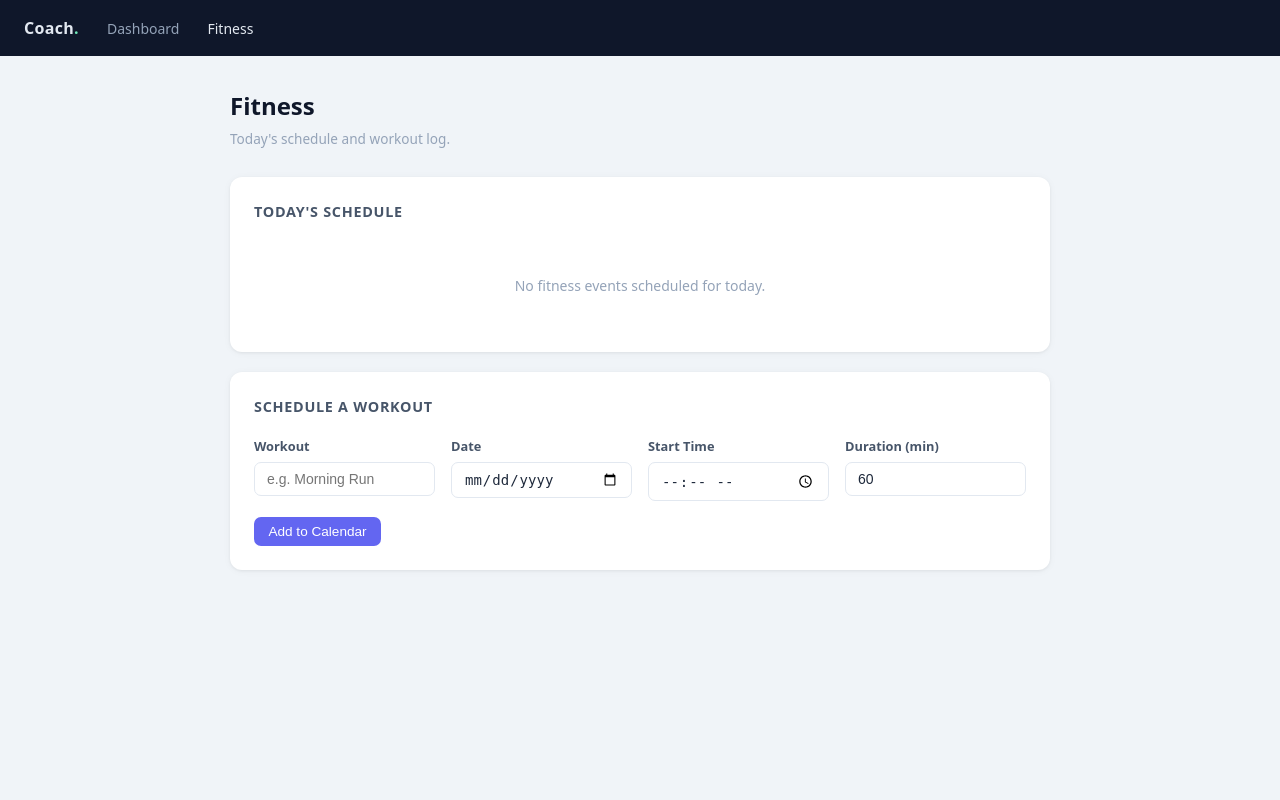
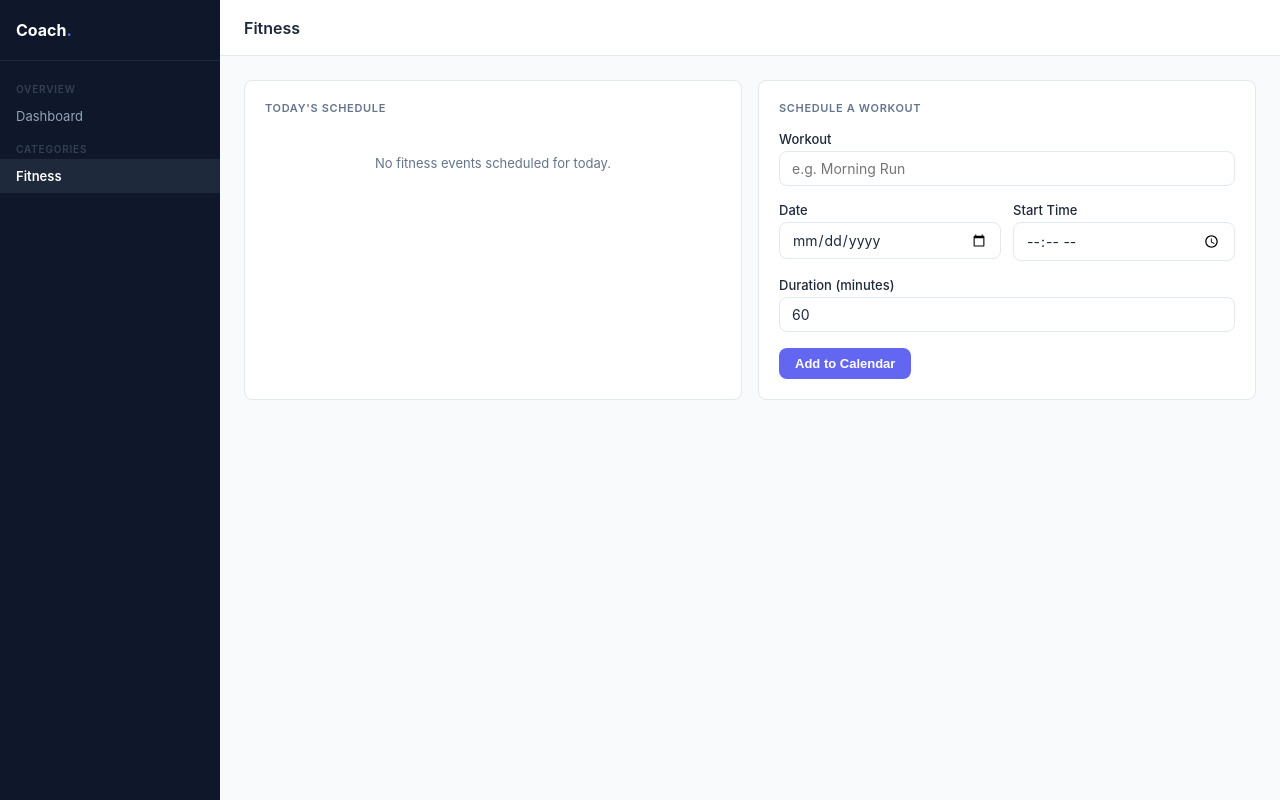
Before and after one commit to daveinc/personal-trainer-agent, a FastAPI app: template coach/app/templates/fitness.html in a window 1280 px wide. Run offline with FastAPI, Linux system fonts and the light colour scheme; the template is opened without the code that fills it, so the values that code supplies are empty; some libraries are stand-ins or nearby versions.

Commit message:
v0.1.1: sidebar layout, proper dashboard with stat cards
Co-Authored-By: Claude Sonnet 4.6 <noreply@anthropic.com>

```diff
--- a/coach/app/static/app.css
+++ b/coach/app/static/app.css
@@ -1,171 +1,253 @@
+:root {
+  --primary: #6366f1;
+  --primary-dark: #4f46e5;
+  --sidebar-width: 220px;
+  --sidebar-bg: #0f172a;
+  --bg: #f8fafc;
+  --card-bg: #ffffff;
+  --border: #e2e8f0;
+  --text: #1e293b;
+  --text-muted: #64748b;
+  --success: #22c55e;
+  --warning: #f59e0b;
+  --error: #ef4444;
+  --radius: 8px;
+}
+
 *, *::before, *::after { box-sizing: border-box; margin: 0; padding: 0; }
 
 body {
-  font-family: system-ui, -apple-system, BlinkMacSystemFont, "Segoe UI", sans-serif;
-  background: #f0f4f8;
-  color: #1e293b;
-  font-size: 15px;
-  line-height: 1.5;
+  font-family: -apple-system, BlinkMacSystemFont, "Segoe UI", sans-serif;
+  background: var(--bg);
+  color: var(--text);
+  font-size: 14px;
 }
 
-/* ── Nav ── */
-.nav {
-  background: #0f172a;
+/* ── Sidebar layout ── */
+.layout { display: flex; min-height: 100vh; }
+
+.sidebar {
+  width: var(--sidebar-width);
+  background: var(--sidebar-bg);
+  display: flex;
+  flex-direction: column;
+  position: fixed;
+  top: 0; left: 0; bottom: 0;
+  z-index: 100;
+}
+
+.sidebar-logo {
+  padding: 20px 16px;
+  font-size: 16px;
+  font-weight: 700;
+  color: #ffffff;
+  border-bottom: 1px solid #1e293b;
+  text-decoration: none;
+  display: block;
+}
+.sidebar-logo span { color: var(--primary); }
+
+.sidebar-nav { flex: 1; padding: 12px 0; overflow-y: auto; }
+
+.nav-section {
+  padding: 10px 16px 4px;
+  font-size: 10px;
+  font-weight: 600;
+  letter-spacing: 0.08em;
+  text-transform: uppercase;
+  color: #334155;
+}
+
+.nav-link {
+  display: flex;
+  align-items: center;
+  gap: 10px;
+  padding: 9px 16px;
+  color: #94a3b8;
+  text-decoration: none;
+  font-size: 13px;
+  transition: background 0.12s, color 0.12s;
+}
+.nav-link:hover { background: #1e293b; color: #e2e8f0; }
+.nav-link.active { background: #1e293b; color: #ffffff; font-weight: 600; }
+
+.sidebar-footer {
+  padding: 12px 16px;
+  border-top: 1px solid #1e293b;
+  font-size: 12px;
+  color: #475569;
+}
+.sidebar-footer a { color: #475569; text-decoration: none; }
+.sidebar-footer a:hover { color: #94a3b8; }
+
+/* ── Main area ── */
+.main {
+  margin-left: var(--sidebar-width);
+  flex: 1;
+  display: flex;
+  flex-direction: column;
+  min-height: 100vh;
+}
+
+.topbar {
+  background: var(--card-bg);
+  border-bottom: 1px solid var(--border);
+  padding: 0 24px;
   height: 56px;
   display: flex;
   align-items: center;
-  padding: 0 1.5rem;
-  gap: 1.75rem;
+  justify-content: space-between;
   position: sticky;
   top: 0;
-  z-index: 100;
+  z-index: 50;
 }
-.nav-brand {
-  color: #e2e8f0;
-  font-weight: 700;
-  font-size: 1rem;
-  text-decoration: none;
-  letter-spacing: 0.02em;
-}
-.nav-brand span { color: #6ee7b7; }
-.nav-link {
-  color: #94a3b8;
-  text-decoration: none;
-  font-size: 0.875rem;
-  transition: color 0.15s;
-}
-.nav-link:hover, .nav-link.active { color: #e2e8f0; }
-.nav-spacer { flex: 1; }
-.nav-user { color: #64748b; font-size: 0.8rem; }
-.nav-user a { color: #64748b; text-decoration: none; }
-.nav-user a:hover { color: #94a3b8; }
+.topbar-title { font-size: 16px; font-weight: 600; }
+.topbar-right { display: flex; align-items: center; gap: 12px; font-size: 13px; color: var(--text-muted); }
 
-/* ── Layout ── */
-.page { max-width: 860px; margin: 0 auto; padding: 2rem 1.25rem; }
+.content { padding: 24px; flex: 1; }
 
 /* ── Cards ── */
 .card {
-  background: white;
-  border-radius: 12px;
-  box-shadow: 0 1px 3px rgba(0,0,0,0.06), 0 1px 8px rgba(0,0,0,0.04);
-  padding: 1.5rem;
-  margin-bottom: 1.25rem;
+  background: var(--card-bg);
+  border: 1px solid var(--border);
+  border-radius: var(--radius);
+  padding: 20px;
+  margin-bottom: 16px;
 }
-.card-header {
-  display: flex;
-  align-items: center;
-  justify-content: space-between;
-  margin-bottom: 1.25rem;
+
+.card-title {
+  font-size: 11px;
+  font-weight: 600;
+  color: var(--text-muted);
+  text-transform: uppercase;
+  letter-spacing: 0.06em;
+  margin-bottom: 8px;
 }
-.card-title { font-size: 0.9rem; font-weight: 600; color: #475569; text-transform: uppercase; letter-spacing: 0.05em; }
+.card-value { font-size: 28px; font-weight: 700; color: var(--text); }
+.card-sub { font-size: 12px; color: var(--text-muted); margin-top: 4px; }
+
+/* ── Grids ── */
+.grid { display: grid; gap: 16px; }
+.grid-4 { grid-template-columns: repeat(4, 1fr); }
+.grid-3 { grid-template-columns: repeat(3, 1fr); }
+.grid-2 { grid-template-columns: repeat(2, 1fr); }
+
+/* ── Status dot ── */
+.dot { display: inline-block; width: 8px; height: 8px; border-radius: 50%; margin-right: 6px; }
+.dot.ok    { background: var(--success); }
+.dot.error { background: var(--error); }
+.dot.warn  { background: var(--warning); }
 
 /* ── Buttons ── */
 .btn {
   display: inline-flex;
   align-items: center;
-  gap: 0.4rem;
-  padding: 0.45rem 0.9rem;
-  border-radius: 7px;
+  gap: 6px;
+  padding: 8px 16px;
+  border-radius: var(--radius);
+  font-size: 13px;
+  font-weight: 600;
+  cursor: pointer;
   border: none;
-  cursor: pointer;
-  font-size: 0.85rem;
-  font-weight: 500;
   text-decoration: none;
   transition: opacity 0.15s;
   white-space: nowrap;
 }
-.btn:hover { opacity: 0.88; }
-.btn-primary { background: #6366f1; color: white; }
-.btn-success { background: #16a34a; color: white; }
-.btn-warning { background: #d97706; color: white; }
-.btn-danger  { background: #dc2626; color: white; }
-.btn-ghost   { background: transparent; color: #6366f1; border: 1.5px solid #6366f1; }
-.btn-sm { padding: 0.3rem 0.65rem; font-size: 0.8rem; }
-.btn[disabled] { opacity: 0.5; cursor: default; }
+.btn:hover { opacity: 0.85; }
+.btn-primary   { background: var(--primary); color: white; }
+.btn-secondary { background: var(--border); color: var(--text); }
+.btn-success   { background: #16a34a; color: white; }
+.btn-warning   { background: #d97706; color: white; }
+.btn-danger    { background: #fee2e2; color: var(--error); }
+.btn-sm { padding: 5px 10px; font-size: 12px; }
+.w-full { width: 100%; justify-content: center; }
 
 /* ── Forms ── */
-.form-group { margin-bottom: 1rem; }
-.form-label { display: block; font-size: 0.8rem; font-weight: 600; color: #475569; margin-bottom: 0.35rem; }
-.form-input, .form-select {
+.form-group { margin-bottom: 16px; }
+.form-label { display: block; font-size: 13px; font-weight: 500; margin-bottom: 4px; }
+.form-input, select {
   width: 100%;
-  padding: 0.5rem 0.75rem;
-  border: 1.5px solid #e2e8f0;
-  border-radius: 7px;
-  font-size: 0.875rem;
+  padding: 8px 12px;
+  border: 1px solid var(--border);
+  border-radius: var(--radius);
+  font-size: 14px;
+  font-family: inherit;
+  outline: none;
   background: white;
-  color: #1e293b;
-  transition: border-color 0.15s;
+  color: var(--text);
 }
-.form-input:focus, .form-select:focus {
-  outline: none;
-  border-color: #6366f1;
-  box-shadow: 0 0 0 3px rgba(99,102,241,0.12);
+.form-input:focus, select:focus { border-color: var(--primary); box-shadow: 0 0 0 3px rgba(99,102,241,0.1); }
+.form-row { display: grid; grid-template-columns: repeat(auto-fit, minmax(140px, 1fr)); gap: 12px; }
+
+/* ── Tables ── */
+table { width: 100%; border-collapse: collapse; font-size: 13px; }
+th {
+  text-align: left;
+  padding: 8px 12px;
+  font-weight: 600;
+  border-bottom: 2px solid var(--border);
+  color: var(--text-muted);
+  font-size: 11px;
+  text-transform: uppercase;
+  letter-spacing: 0.05em;
 }
-.form-row { display: grid; grid-template-columns: repeat(auto-fit, minmax(140px, 1fr)); gap: 1rem; }
+td { padding: 10px 12px; border-bottom: 1px solid var(--border); }
+tr:last-child td { border-bottom: none; }
+tr:hover td { background: #f8fafc; }
 
 /* ── Event list ── */
-.event-list { display: flex; flex-direction: column; gap: 0; }
+.event-list { display: flex; flex-direction: column; }
 .event-item {
   display: flex;
   align-items: center;
-  gap: 1rem;
-  padding: 0.85rem 0;
-  border-bottom: 1px solid #f1f5f9;
+  gap: 12px;
+  padding: 10px 0;
+  border-bottom: 1px solid var(--border);
 }
 .event-item:last-child { border-bottom: none; }
-.event-time { font-size: 0.78rem; color: #94a3b8; min-width: 80px; font-variant-numeric: tabular-nums; }
-.event-title { flex: 1; font-weight: 500; font-size: 0.9rem; }
-.event-actions { display: flex; gap: 0.4rem; flex-shrink: 0; }
+.event-time { font-size: 12px; color: var(--text-muted); min-width: 80px; font-variant-numeric: tabular-nums; }
+.event-title { flex: 1; font-weight: 500; }
+.event-actions { display: flex; gap: 6px; flex-shrink: 0; }
 
 /* ── Badges ── */
-.badge {
-  display: inline-block;
-  padding: 0.2rem 0.65rem;
-  border-radius: 99px;
-  font-size: 0.75rem;
-  font-weight: 600;
-}
+.badge { display: inline-block; padding: 2px 8px; border-radius: 99px; font-size: 11px; font-weight: 600; }
 .badge-completed { background: #dcfce7; color: #15803d; }
 .badge-skipped   { background: #fef3c7; color: #b45309; }
 .badge-missed    { background: #fee2e2; color: #b91c1c; }
 
-/* ── Status dot ── */
-.dot { width: 8px; height: 8px; border-radius: 50%; display: inline-block; }
-.dot-green { background: #22c55e; }
-.dot-red   { background: #ef4444; }
+/* ── Login ── */
+.login-wrap { min-height: 100vh; display: flex; align-items: center; justify-content: center; background: var(--bg); }
+.login-card { background: var(--card-bg); border: 1px solid var(--border); border-radius: var(--radius); padding: 40px; width: 360px; }
+.login-title { font-size: 22px; font-weight: 700; margin-bottom: 4px; }
+.login-title span { color: var(--primary); }
+.login-sub { color: var(--text-muted); margin-bottom: 28px; font-size: 13px; }
 
-/* ── Login ── */
-.login-wrap { min-height: 100vh; display: flex; align-items: center; justify-content: center; padding: 1rem; }
-.login-card { width: 100%; max-width: 380px; }
-.login-brand { font-size: 1.6rem; font-weight: 700; color: #0f172a; margin-bottom: 0.25rem; }
-.login-brand span { color: #6366f1; }
-.login-sub { color: #94a3b8; font-size: 0.875rem; margin-bottom: 2rem; }
-
-/* ── Dashboard summary ── */
-.summary-grid { display: grid; grid-template-columns: repeat(auto-fit, minmax(160px, 1fr)); gap: 1rem; margin-bottom: 1.25rem; }
-.summary-item { text-align: center; padding: 1rem; background: #f8fafc; border-radius: 10px; }
-.summary-num { font-size: 2rem; font-weight: 700; color: #6366f1; }
-.summary-label { font-size: 0.78rem; color: #94a3b8; margin-top: 0.2rem; }
+/* ── Alerts ── */
+.alert { padding: 10px 14px; border-radius: var(--radius); margin-bottom: 16px; font-size: 13px; }
+.alert-error   { background: #fee2e2; color: #991b1b; }
+.alert-success { background: #dcfce7; color: #166634; }
 
 /* ── Empty state ── */
-.empty { text-align: center; padding: 2rem; color: #94a3b8; font-size: 0.875rem; }
+.empty { text-align: center; padding: 24px; color: var(--text-muted); font-size: 13px; }
 
-/* ── HTMX loading ── */
+/* ── Utility ── */
+.page-title { font-size: 20px; font-weight: 700; margin-bottom: 20px; }
+.text-muted  { color: var(--text-muted); }
+.text-sm     { font-size: 12px; }
+.mt-8  { margin-top: 8px; }
+.mt-16 { margin-top: 16px; }
+.flex  { display: flex; }
+.items-center { align-items: center; }
+.justify-between { justify-content: space-between; }
+.gap-8  { gap: 8px; }
+.gap-16 { gap: 16px; }
 .htmx-indicator { opacity: 0; transition: opacity 0.2s; }
 .htmx-request .htmx-indicator { opacity: 1; }
 
-/* ── Utility ── */
-.flex { display: flex; }
-.items-center { align-items: center; }
-.gap-2 { gap: 0.5rem; }
-.mt-1 { margin-top: 0.5rem; }
-.mt-2 { margin-top: 1rem; }
-.text-muted { color: #94a3b8; font-size: 0.85rem; }
-.w-full { width: 100%; }
-
-@media (max-width: 600px) {
-  .nav { padding: 0 1rem; gap: 1.25rem; }
-  .page { padding: 1.25rem 1rem; }
-  .event-item { flex-wrap: wrap; }
-  .event-actions { width: 100%; justify-content: flex-end; }
+/* ── Responsive ── */
+@media (max-width: 768px) {
+  .sidebar { transform: translateX(-100%); }
+  .main { margin-left: 0; }
+  .grid-4 { grid-template-columns: repeat(2, 1fr); }
+  .grid-2 { grid-template-columns: 1fr; }
 }
--- a/coach/app/templates/base.html
+++ b/coach/app/templates/base.html
@@ -9,22 +9,38 @@
   <script src="https://unpkg.com/htmx.org@1.9.12" defer></script>
 </head>
 <body>
+<div class="layout">
 
-{% block nav %}
-<nav class="nav">
-  <a href="ui/dashboard" class="nav-brand">Coach<span>.</span></a>
-  <a href="ui/dashboard" class="nav-link {% if active == 'dashboard' %}active{% endif %}">Dashboard</a>
-  <a href="ui/fitness" class="nav-link {% if active == 'fitness' %}active{% endif %}">Fitness</a>
-  <div class="nav-spacer"></div>
-  {% if user %}
-  <span class="nav-user">{{ user.display_name }} &nbsp;·&nbsp; <a href="auth/logout">logout</a></span>
-  {% endif %}
-</nav>
-{% endblock %}
+  <aside class="sidebar">
+    <a href="ui/dashboard" class="sidebar-logo">Coach<span>.</span></a>
+    <nav class="sidebar-nav">
+      <div class="nav-section">Overview</div>
+      <a href="ui/dashboard" class="nav-link {% if active == 'dashboard' %}active{% endif %}">
+        Dashboard
+      </a>
+      <div class="nav-section">Categories</div>
+      <a href="ui/fitness" class="nav-link {% if active == 'fitness' %}active{% endif %}">
+        Fitness
+      </a>
+    </nav>
+    {% if user %}
+    <div class="sidebar-footer">
+      {{ user.display_name }}<br>
+      <a href="auth/logout">Log out</a>
+    </div>
+    {% endif %}
+  </aside>
 
-<main class="page">
-  {% block content %}{% endblock %}
-</main>
+  <div class="main">
+    <div class="topbar">
+      <div class="topbar-title">{% block page_title %}{% endblock %}</div>
+      <div class="topbar-right">{% block topbar_right %}{% endblock %}</div>
+    </div>
+    <div class="content">
+      {% block content %}{% endblock %}
+    </div>
+  </div>
 
+</div>
 </body>
 </html>
--- a/coach/app/templates/fitness.html
+++ b/coach/app/templates/fitness.html
@@ -1,16 +1,13 @@
 {% extends "base.html" %}
 {% set active = "fitness" %}
 {% block title %}Coach · Fitness{% endblock %}
+{% block page_title %}Fitness{% endblock %}
 
 {% block content %}
-<div style="margin-bottom:1.75rem;">
-  <h1 style="font-size:1.5rem;font-weight:700;color:#0f172a;">Fitness</h1>
-  <p class="text-muted" style="margin-top:0.3rem;">Today's schedule and workout log.</p>
-</div>
-
+<div class="grid grid-2">
   <div class="card">
-  <div class="card-header">
-    <span class="card-title">Today's Schedule</span>
+    <div class="flex justify-between items-center" style="margin-bottom:16px;">
+      <div class="card-title" style="margin:0;">Today's Schedule</div>
     </div>
     <div id="today-events"
          hx-get="ui/fitness/today"
@@ -21,18 +18,16 @@
   </div>
 
   <div class="card">
-  <div class="card-header">
-    <span class="card-title">Schedule a Workout</span>
-  </div>
+    <div class="card-title" style="margin-bottom:16px;">Schedule a Workout</div>
     <form hx-post="ui/fitness/schedule"
           hx-target="#today-events"
           hx-swap="innerHTML"
-        hx-on::after-request="if(event.detail.successful){this.reset()}">
-    <div class="form-row">
+          hx-on::after-request="if(event.detail.successful){this.reset();document.getElementById('sched-date').valueAsDate=new Date();}">
       <div class="form-group">
         <label class="form-label">Workout</label>
         <input class="form-input" type="text" name="title" placeholder="e.g. Morning Run" required>
       </div>
+      <div class="form-row">
         <div class="form-group">
           <label class="form-label">Date</label>
           <input class="form-input" type="date" name="date" id="sched-date" required>
@@ -41,17 +36,16 @@
           <label class="form-label">Start Time</label>
           <input class="form-input" type="time" name="start_time" required>
         </div>
+      </div>
       <div class="form-group">
-        <label class="form-label">Duration (min)</label>
+        <label class="form-label">Duration (minutes)</label>
         <input class="form-input" type="number" name="duration" value="60" min="5" max="480">
-      </div>
       </div>
       <button class="btn btn-primary" type="submit">Add to Calendar</button>
     </form>
   </div>
+</div>
 {% endblock %}
-
-{% block nav %}{{ super() }}{% endblock %}
 
 <script>
 document.getElementById('sched-date').valueAsDate = new Date();
--- a/coach/app/templates/login.html
+++ b/coach/app/templates/login.html
@@ -9,8 +9,8 @@
 </head>
 <body>
 <div class="login-wrap">
-  <div class="login-card card">
-    <div class="login-brand">Coach<span>.</span></div>
+  <div class="login-card">
+    <div class="login-title">Coach<span>.</span></div>
     <div class="login-sub">Your personal life coach. Who are you?</div>
     <form method="post" action="auth/login">
       <div class="form-group">
@@ -18,7 +18,7 @@
         <input class="form-input" type="text" id="username" name="username"
                placeholder="enter your name" autocomplete="off" autofocus required>
       </div>
-      <button class="btn btn-primary w-full" type="submit">Continue</button>
+      <button class="btn btn-primary w-full" type="submit">Continue →</button>
     </form>
   </div>
 </div>
```
Also changed, not shown: coach/app/templates/dashboard.html (+43 -15 lines). Lines whose indentation alone changed are shown as unchanged.
